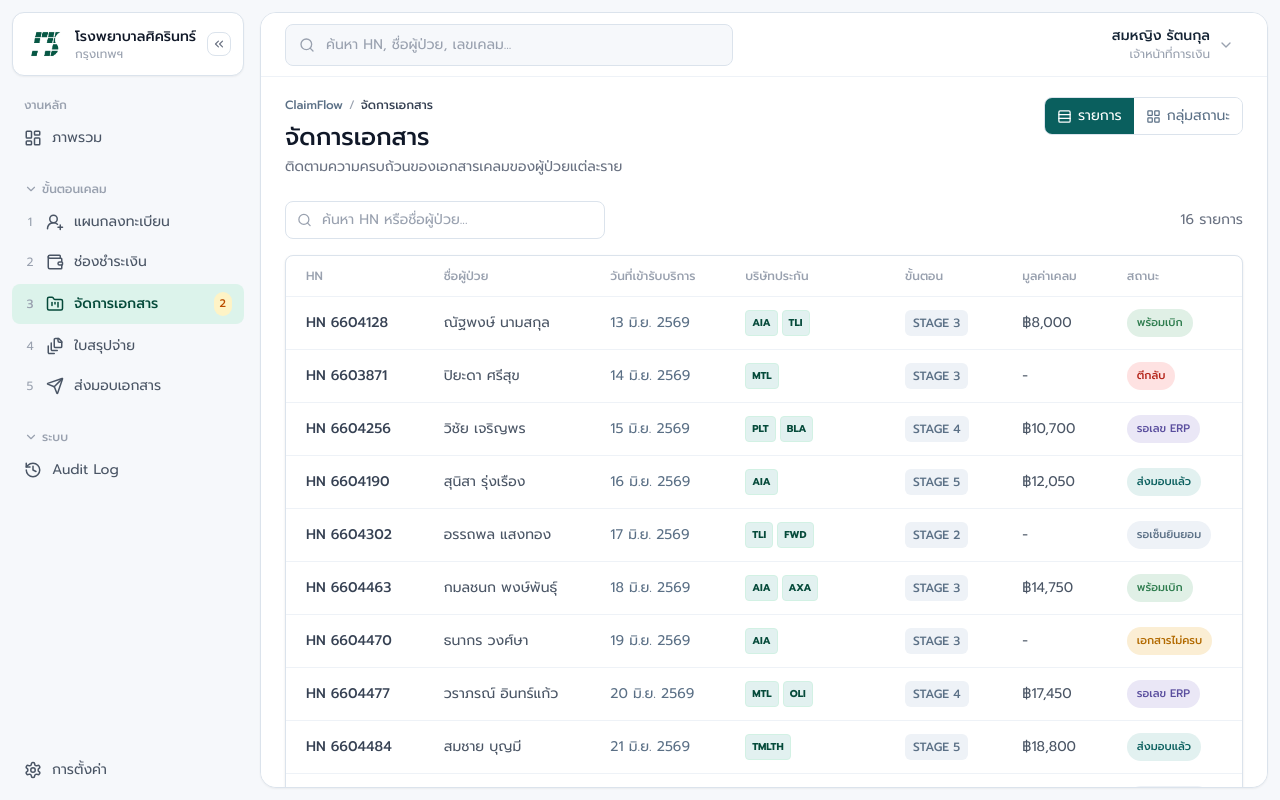
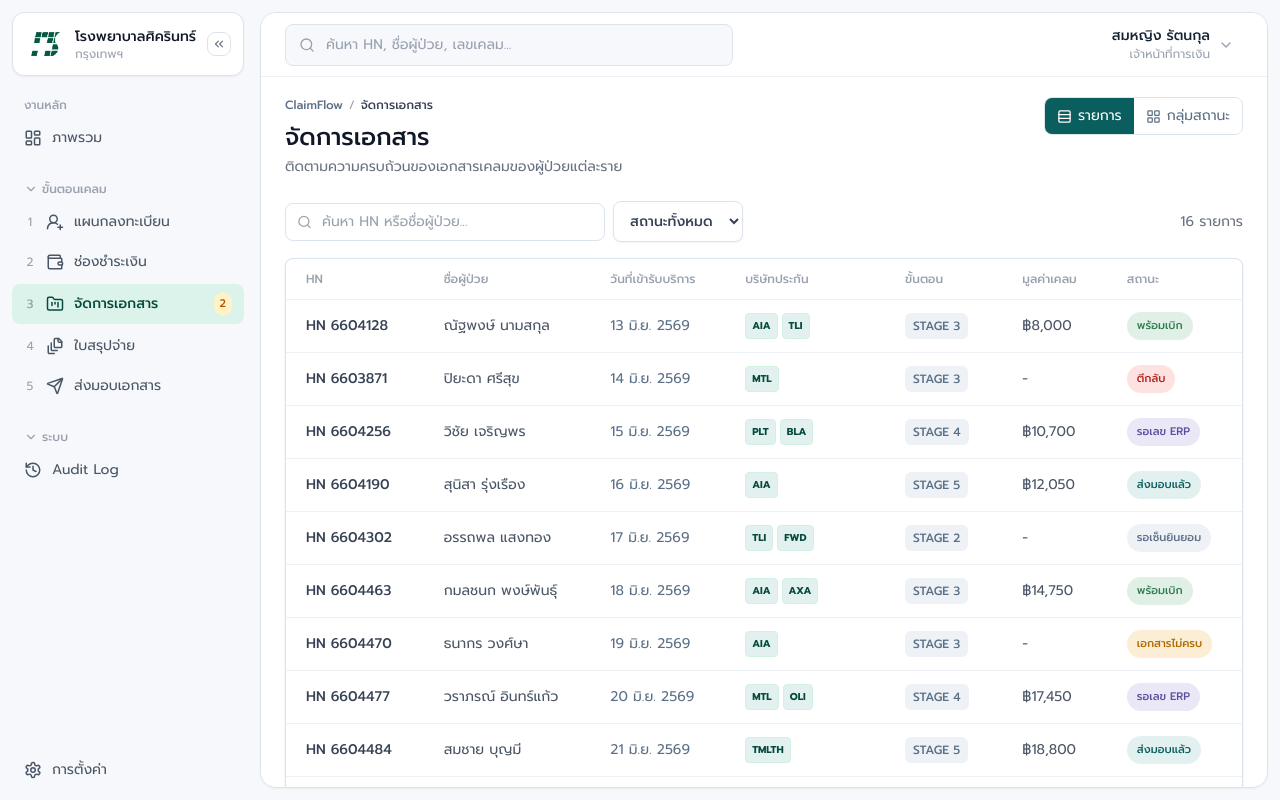
Before and after one commit to nidss/HCFI, a React (Vite) app: page /#/documents in a window 1280 px wide. Built offline with nearby package versions, Linux system fonts and the light colour scheme; sample sign-in values are in the browser's storage.

Commit message:
feat(hospital): add status filter select dropdown to list view in Document Management

```diff
--- a/src/pages/Documents.tsx
+++ b/src/pages/Documents.tsx
@@ -23,6 +23,7 @@ export function Documents() {
   const location = useLocation();
   const [view, setView] = useState<"table" | "kanban">("table");
   const [query, setQuery] = useState("");
+  const [selectedStatus, setSelectedStatus] = useState<string>("all");
   const [selectedHn, setSelectedHn] = useState<string | null>(
     (location.state as { focusHn?: string } | null)?.focusHn ?? null,
   );
@@ -33,10 +34,16 @@ export function Documents() {
   }, [location.state]);
 
   const filtered = useMemo(() => {
+    let result = patients;
+    if (selectedStatus !== "all") {
+      result = result.filter((p) => p.status === selectedStatus);
+    }
     const q = query.trim().toLowerCase();
-    if (!q) return patients;
-    return patients.filter((p) => p.hn.toLowerCase().includes(q) || p.name.toLowerCase().includes(q));
-  }, [patients, query]);
+    if (q) {
+      result = result.filter((p) => p.hn.toLowerCase().includes(q) || p.name.toLowerCase().includes(q));
+    }
+    return result;
+  }, [patients, query, selectedStatus]);
 
   const selectedPatient = selectedHn ? patients.find((p) => p.hn === selectedHn) : undefined;
 
@@ -67,8 +74,9 @@ export function Documents() {
         }
       />
 
-      <div className="mb-4 flex items-center justify-between">
-        <div className="relative max-w-xs flex-1">
+      <div className="mb-4 flex items-center justify-between gap-4">
+        <div className="flex items-center gap-2 max-w-lg flex-1">
+          <div className="relative flex-1 max-w-xs">
             <Search size={15} className="pointer-events-none absolute left-3 top-1/2 -translate-y-1/2 text-ink-300" />
             <input
               value={query}
@@ -77,7 +85,25 @@ export function Documents() {
               className="w-full rounded-lg border border-line py-2 pl-9 pr-3 text-sm text-ink-800 placeholder:text-ink-300 focus:border-brand-500 focus:outline-none focus:ring-1 focus:ring-brand-500"
             />
           </div>
-        <span className="text-sm text-ink-400">{filtered.length} รายการ</span>
+          {view === "table" && (
+            <select
+              value={selectedStatus}
+              onChange={(e) => setSelectedStatus(e.target.value)}
+              className="rounded-lg border border-line bg-white px-3 py-2 text-sm font-medium text-ink-700 focus:border-brand-500 focus:outline-none focus:ring-1 focus:ring-brand-500 transition-colors shadow-sm cursor-pointer font-['Prompt']"
+            >
+              <option value="all">สถานะทั้งหมด</option>
+              <option value="ตีกลับ">ตีกลับ</option>
+              <option value="เอกสารไม่ครบ">เอกสารไม่ครบ</option>
+              <option value="รอเซ็นยินยอม">รอเซ็นยินยอม</option>
+              <option value="พร้อมเบิก">พร้อมเบิก</option>
+              <option value="รอเลข ERP">รอเลข ERP</option>
+              <option value="พร้อมส่งมอบ">พร้อมส่งมอบ</option>
+              <option value="ส่งมอบแล้ว">ส่งมอบแล้ว</option>
+              <option value="-">-</option>
+            </select>
+          )}
+        </div>
+        <span className="text-sm text-ink-400 shrink-0">{filtered.length} รายการ</span>
       </div>
 
       {view === "table" ? (
```
Lines whose indentation alone changed are shown as unchanged.
